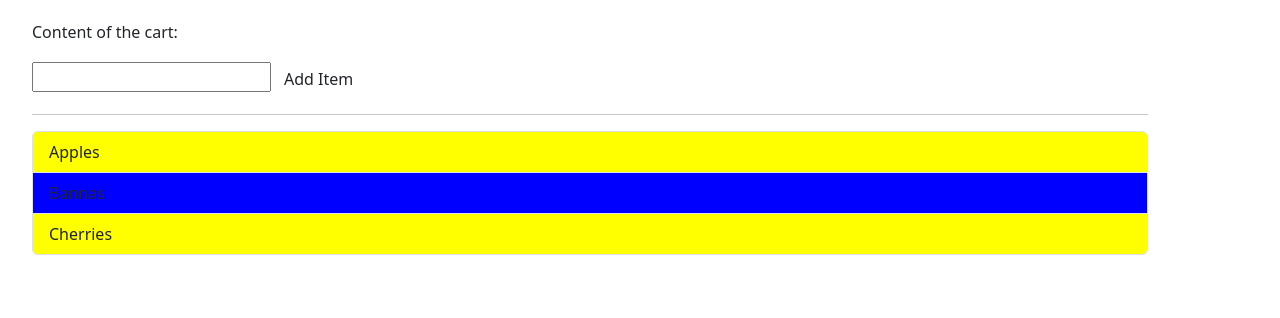
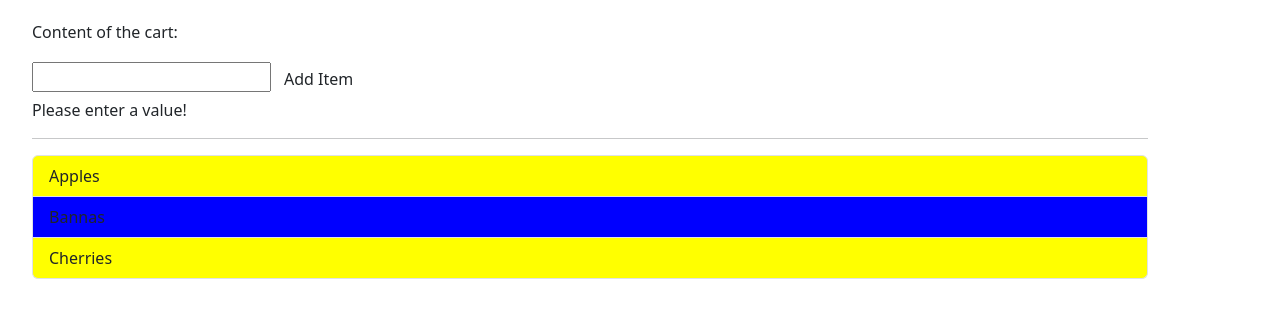
Before and after one commit to gwilherm/AngularEssentialsEx2, an Angular app: page / in a window 1280 px wide. Shown: the top 318 px of the page. Built offline with nearby package versions, Linux system fonts and the light colour scheme.

Commit message:
Add message if input is empty

```diff
--- a/src/app/cart-component/cart-component.component.html
+++ b/src/app/cart-component/cart-component.component.html
@@ -4,6 +4,7 @@
     (click)="onAddClick()"
     class="btn"
     [ngClass]="{'btn-primary': newItem !== '', 'btn-default': newItem ===''}">Add Item</button>
+<p *ngIf="newItem === ''">Please enter a value!</p>
 <hr>
 <ul class="list-group">
     <li
```
